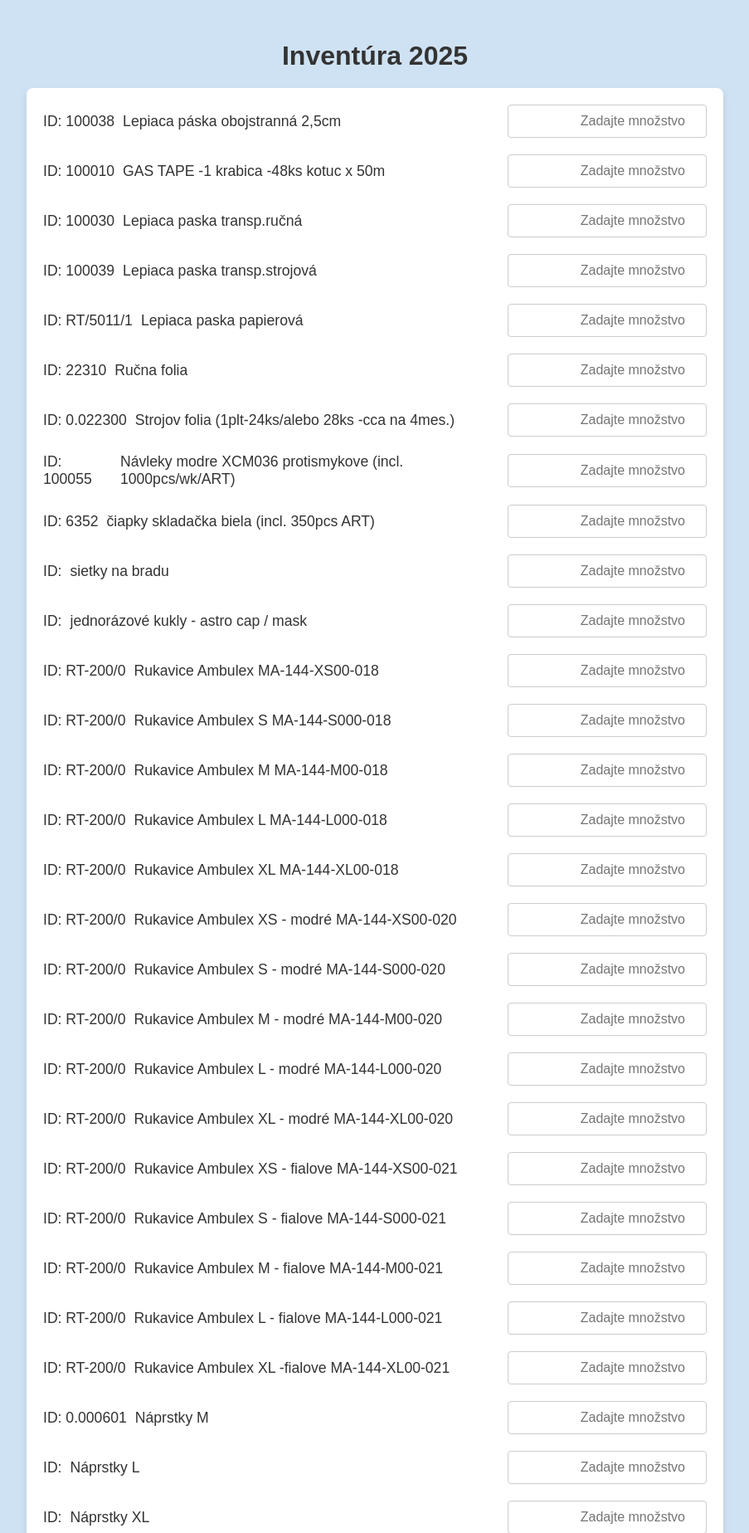
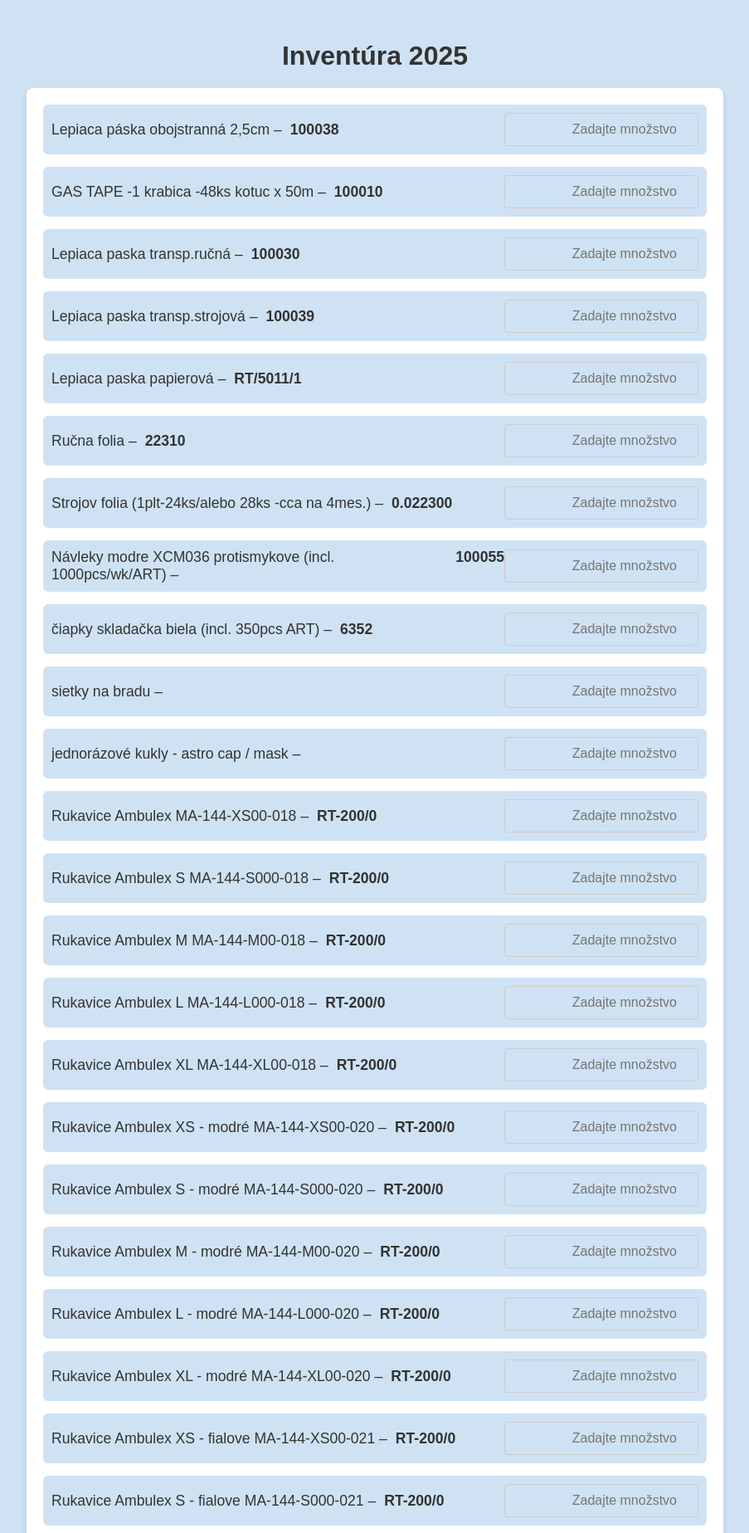
Before and after one commit to matypyth/inventura_bmx, a Flask app: page / in a window 1280 px wide. Shown: the top 1847 px of the page at 83% size, without its empty margins (188-1091 px from the left). Run offline with Flask 3, Linux system fonts and the light colour scheme.

Commit message:
Update index.html

```diff
--- a/INVENTORY_BMX/templates/index.html
+++ b/INVENTORY_BMX/templates/index.html
@@ -32,16 +32,20 @@
             display: flex;
             flex-direction: column;
             align-items: flex-start;
-            margin-bottom: 20px;
+            background-color: #cfe2f3;
+            padding: 10px;
+            margin-bottom: 15px;
+            border-radius: 6px;
         }
 
         .label-group {
-            display: flex;
-            flex-direction: row;
-            gap: 10px;
             font-size: 1.1rem;
             color: #333;
             margin-bottom: 5px;
+        }
+
+        .label-group span {
+            font-weight: bold;
         }
 
         .item-row input {
@@ -52,12 +56,13 @@
             width: 100%;
             box-sizing: border-box;
             text-align: right;
+            background-color: #cfe2f3;
         }
 
         button {
             padding: 15px 25px;
             font-size: 1.2rem;
-            background-color: #49a2f4;
+            background-color: #4CAF50;
             color: white;
             border: none;
             border-radius: 5px;
@@ -69,10 +74,9 @@
         }
 
         button:hover {
-            background-color: #367ab9;
+            background-color: #45a049;
         }
 
-        /* Desktop / tablet view */
         @media (min-width: 600px) {
             .item-row {
                 flex-direction: row;
@@ -81,6 +85,8 @@
             }
 
             .label-group {
+                display: flex;
+                gap: 10px;
                 width: 70%;
                 margin-bottom: 0;
             }
@@ -98,8 +104,7 @@
         {% for item in items %}
             <div class="item-row">
                 <div class="label-group">
-                    <label for="quantity_{{ item.id }}">ID: {{ item.id }}</label>
-                    <span>{{ item.name }}</span>
+                    {{ item.name }} – <span>{{ item.id }}</span>
                 </div>
                 <input type="number" name="quantity_{{ item.id }}" id="quantity_{{ item.id }}" placeholder="Zadajte množstvo">
             </div>
```
